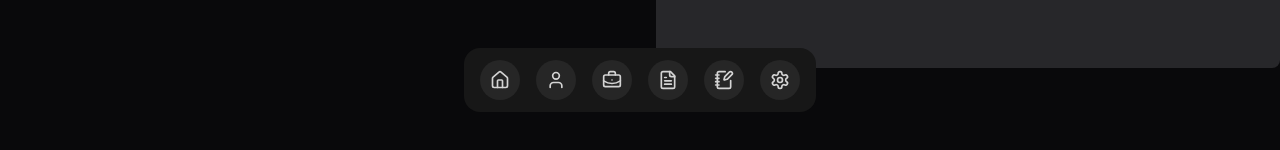
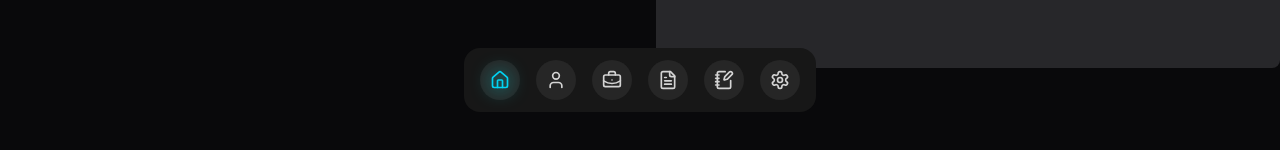
Before and after one commit to prasad77ghosh/My-Portfolio, a Next.js app in the folder frontend/: page / in a window 1280 px wide. Shown: the part 636-786 px from the top of the page. Built offline with nearby package versions, Linux system fonts and the light colour scheme.

Commit message:
active link functionalities added

```diff
--- a/frontend/src/components/home/hero.tsx
+++ b/frontend/src/components/home/hero.tsx
@@ -3,7 +3,7 @@ import { Button } from "@/components/ui/button";
 import { Badge } from "@/components/ui/badge";
 
 export const HeroSection = () => (
-  <div className="w-full h-full py-10 lg:py-20">
+  <div className="w-full h-screen py-10 lg:py-20 overflow-hidden">
     <div className="container mx-auto">
       <div className="grid grid-cols-1 gap-8 items-center lg:grid-cols-2">
         <div className="flex gap-4 flex-col">
--- a/frontend/src/components/navbar/navbar.tsx
+++ b/frontend/src/components/navbar/navbar.tsx
@@ -1,3 +1,5 @@
+"use client";
+
 import { FloatingDock } from "@/components/ui/floating-dock";
 import {
   House,
@@ -7,61 +9,62 @@ import {
   NotebookPen,
   Settings,
 } from "lucide-react";
-import { headers } from "next/headers";
+import { usePathname } from "next/navigation";
 
-export async function Navbar() {
-  const headerList = await headers();
-  const pathname = headerList.get("x-current-path");
+export function Navbar() {
+  const pathname = usePathname();
 
-  console.log("PATHNAME", pathname);
+  const getGlowClass = (path: string): string => {
+    return path === pathname
+      ? "text-glow dark:text-glow"
+      : "text-neutral-500 dark:text-neutral-300";
+  };
 
   const links = [
     {
       title: "Home",
-      icon: (
-        <House className="h-full w-full text-neutral-500 dark:text-neutral-300 " />
-      ),
+      icon: <House className={`h-full w-full ${getGlowClass("/")}`} />,
       href: "/",
     },
-
     {
       title: "About",
-      icon: (
-        <User className="h-full w-full text-neutral-500 dark:text-neutral-300" />
-      ),
+      icon: <User className={`h-full w-full ${getGlowClass("/about")}`} />,
       href: "/about",
     },
     {
       title: "Portfolio",
       icon: (
-        <BriefcaseBusiness className="h-full w-full text-neutral-500 dark:text-neutral-300" />
+        <BriefcaseBusiness
+          className={`h-full w-full ${getGlowClass("/portfolio")}`}
+        />
       ),
       href: "/portfolio",
     },
-
     {
       title: "Blogs",
-      icon: (
-        <FileText className="h-full w-full text-neutral-500 dark:text-neutral-300" />
-      ),
-      href: "blogs",
+      icon: <FileText className={`h-full w-full ${getGlowClass("/blogs")}`} />,
+      href: "/blogs",
     },
-
     {
       title: "Notes",
       icon: (
-        <NotebookPen className="h-full w-full text-neutral-500 dark:text-neutral-300" />
+        <NotebookPen className={`h-full w-full ${getGlowClass("/notes")}`} />
       ),
       href: "/notes",
     },
     {
       title: "Setting",
       icon: (
-        <Settings className="h-full w-full text-neutral-500 dark:text-neutral-300" />
+        <Settings
+          className={`h-full w-full ${getGlowClass(
+            "#"
+          )} animate-spin duration-[2000ms] ease-linear`}
+        />
       ),
       href: "#",
     },
   ];
+
   return (
     <div className="flex items-center justify-center w-full fixed bottom-13">
       <FloatingDock mobileClassName="translate-y-20" items={links} />
```
